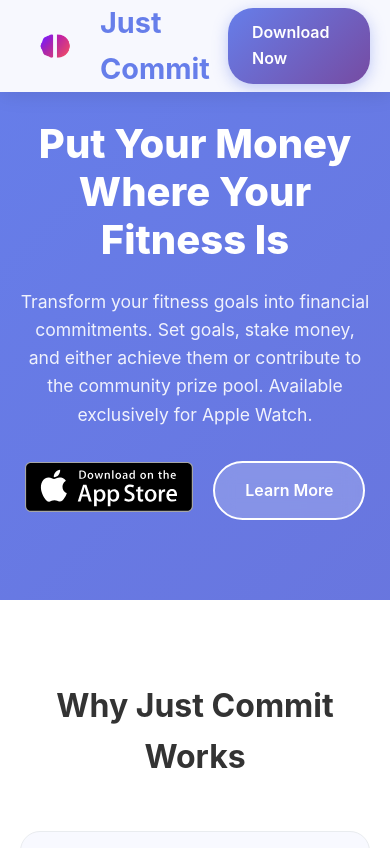
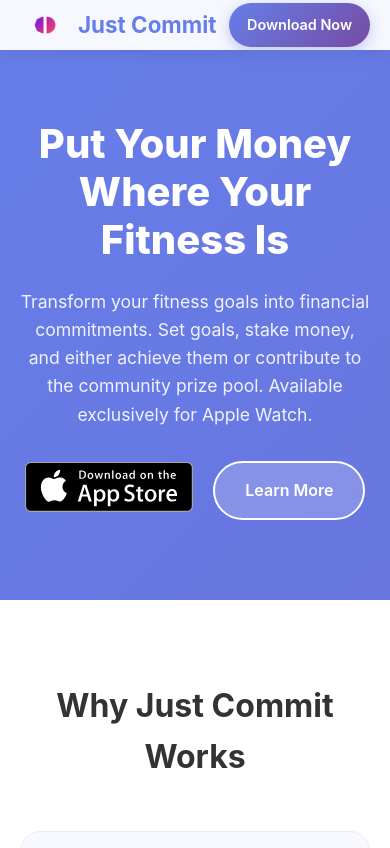
Before and after one commit to yakovsushenok/justcommit-site, a plain HTML site: page index.html in a window 390 px wide. Shown: the top 848 px of the page. Drawn offline with Linux system fonts and the light colour scheme.

Commit message:
make page mobile responsive

```diff
--- a/index.html
+++ b/index.html
@@ -305,6 +305,25 @@
 
       /* Responsive Design */
       @media (max-width: 768px) {
+        nav {
+          padding: 0.75rem 0;
+        }
+
+        .logo {
+          font-size: 1.4rem;
+          gap: 8px;
+        }
+
+        .logo img {
+          height: 50px;
+          width: 50px;
+        }
+
+        .cta-button {
+          padding: 10px 18px;
+          font-size: 0.9rem;
+        }
+
         .hero h1 {
           font-size: 2.5rem;
         }
```
